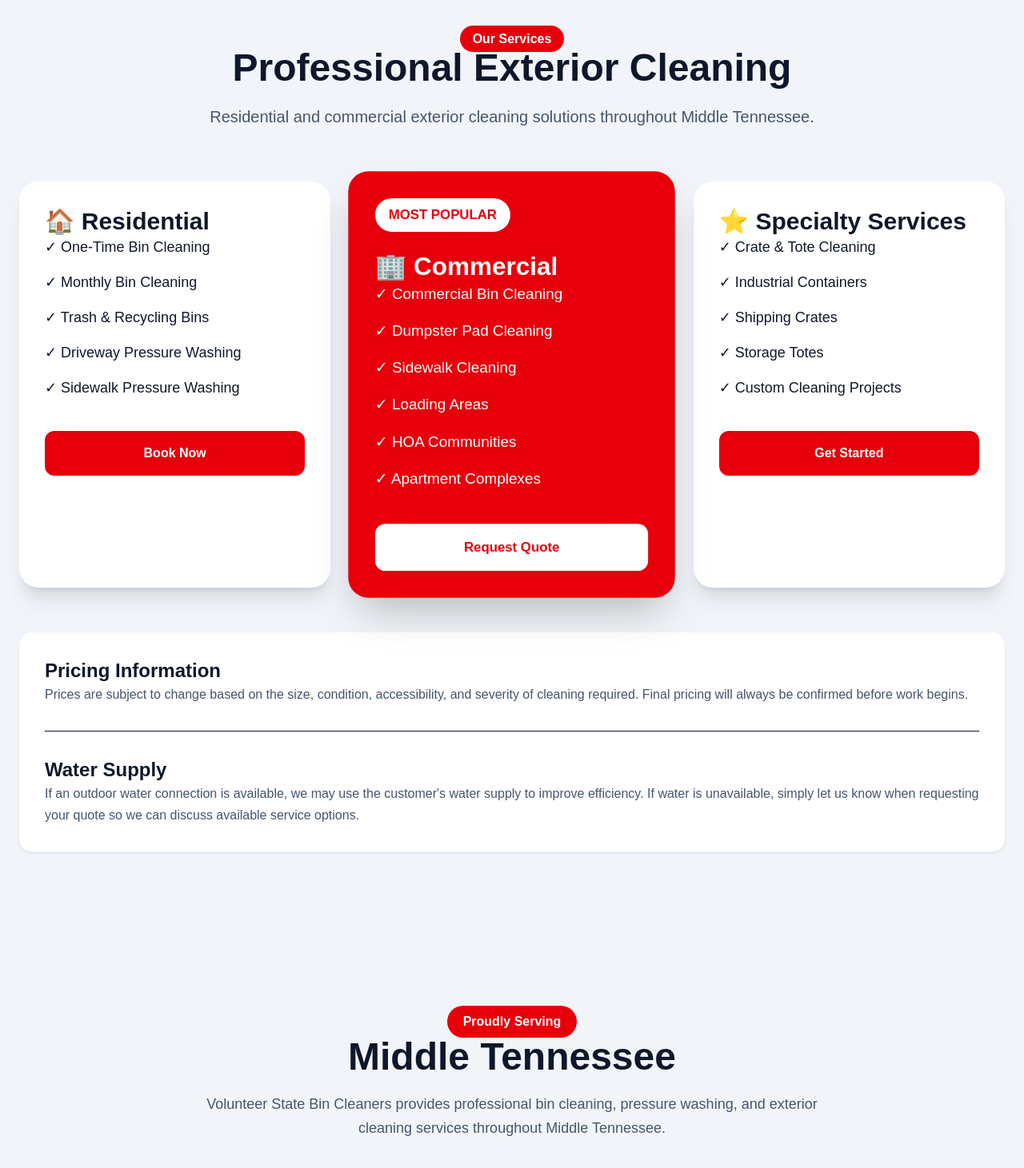
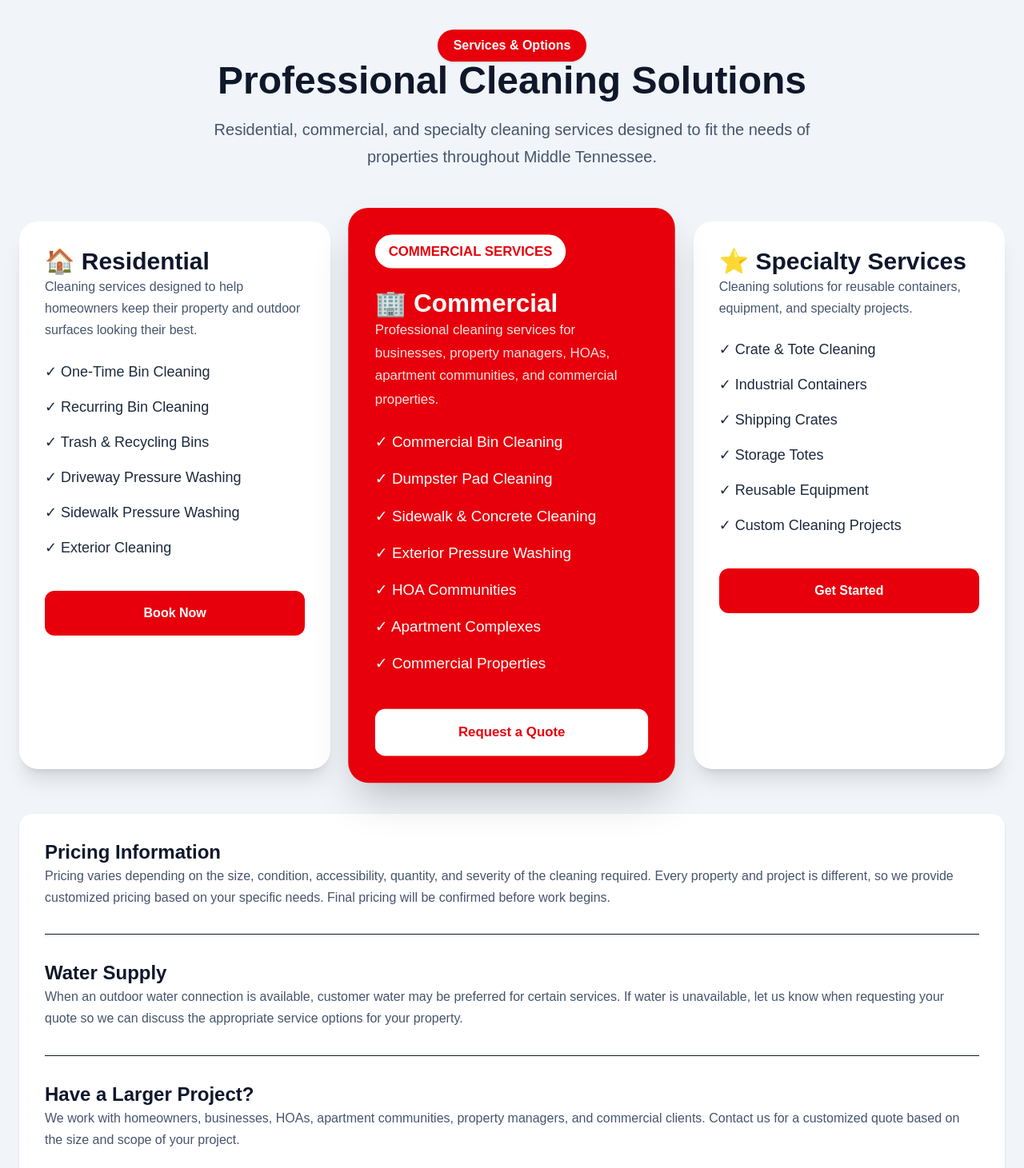
Before and after one commit to volunteerstatebincleaners/volunteer-state-bin-cleaners, a Next.js app: page / in a window 1280 px wide. Shown: the part 4360-5821 px from the top of the page at 80% size. Built offline with nearby package versions, Linux system fonts and the light colour scheme.

Commit message:
Revise Pricing component content and structure
Updated text for services, pricing, and project details to enhance clarity and professionalism.

```diff
--- a/app/components/Pricing.tsx
+++ b/app/components/Pricing.tsx
@@ -4,41 +4,42 @@
   return (
     <section id="pricing" className="bg-slate-100 py-24">
       <div className="max-w-7xl mx-auto px-6">
-
+        {/* Section Header */}
         <div className="text-center mb-16">
-
-          <span className="bg-red-600 text-white px-4 py-2 rounded-full font-semibold">
-            Our Services
+          <span className="inline-block bg-red-600 text-white px-5 py-2 rounded-full font-semibold shadow-sm">
+            Services & Options
           </span>
 
-          <h2 className="text-5xl font-black text-slate-900 mt-6">
-            Professional Exterior Cleaning
+          <h2 className="text-4xl lg:text-5xl font-black text-slate-900 mt-6">
+            Professional Cleaning Solutions
           </h2>
 
-          <p className="text-slate-600 text-xl mt-5 max-w-3xl mx-auto">
-            Residential and commercial exterior cleaning solutions throughout Middle Tennessee.
+          <p className="text-slate-600 text-lg lg:text-xl mt-5 max-w-3xl mx-auto leading-8">
+            Residential, commercial, and specialty cleaning services designed
+            to fit the needs of properties throughout Middle Tennessee.
           </p>
-
         </div>
 
+        {/* Service Options */}
         <div className="grid lg:grid-cols-3 gap-8">
-
           {/* Residential */}
-
-          <div className="bg-white rounded-3xl shadow-xl p-8">
-
-            <h3 className="text-3xl font-bold mb-6">
+          <div className="bg-white rounded-3xl shadow-xl p-8 hover:shadow-2xl transition">
+            <h3 className="text-3xl font-bold text-slate-900 mb-6">
               🏠 Residential
             </h3>
 
-            <ul className="space-y-4 text-lg">
+            <p className="text-slate-600 leading-7 mb-6">
+              Cleaning services designed to help homeowners keep their
+              property and outdoor surfaces looking their best.
+            </p>
 
+            <ul className="space-y-4 text-lg text-slate-800">
               <li>✓ One-Time Bin Cleaning</li>
-              <li>✓ Monthly Bin Cleaning</li>
+              <li>✓ Recurring Bin Cleaning</li>
               <li>✓ Trash & Recycling Bins</li>
               <li>✓ Driveway Pressure Washing</li>
               <li>✓ Sidewalk Pressure Washing</li>
-
+              <li>✓ Exterior Cleaning</li>
             </ul>
 
             <Link
@@ -47,57 +48,60 @@
             >
               Book Now
             </Link>
-
           </div>
 
           {/* Commercial */}
-
-          <div className="bg-red-600 text-white rounded-3xl shadow-2xl p-8 scale-105">
-
+          <div className="bg-red-600 text-white rounded-3xl shadow-2xl p-8 lg:scale-105">
             <div className="bg-white text-red-600 inline-block px-4 py-2 rounded-full font-bold mb-6">
-              MOST POPULAR
+              COMMERCIAL SERVICES
             </div>
 
             <h3 className="text-3xl font-bold mb-6">
               🏢 Commercial
             </h3>
 
+            <p className="text-red-100 leading-7 mb-6">
+              Professional cleaning services for businesses, property
+              managers, HOAs, apartment communities, and commercial
+              properties.
+            </p>
+
             <ul className="space-y-4 text-lg">
-
               <li>✓ Commercial Bin Cleaning</li>
               <li>✓ Dumpster Pad Cleaning</li>
-              <li>✓ Sidewalk Cleaning</li>
-              <li>✓ Loading Areas</li>
+              <li>✓ Sidewalk & Concrete Cleaning</li>
+              <li>✓ Exterior Pressure Washing</li>
               <li>✓ HOA Communities</li>
               <li>✓ Apartment Complexes</li>
-
+              <li>✓ Commercial Properties</li>
             </ul>
 
             <Link
               href="/quote"
               className="block mt-10 bg-white text-red-600 hover:bg-slate-200 text-center py-4 rounded-xl font-bold transition"
             >
-              Request Quote
+              Request a Quote
             </Link>
-
           </div>
 
           {/* Specialty */}
-
-          <div className="bg-white rounded-3xl shadow-xl p-8">
-
-            <h3 className="text-3xl font-bold mb-6">
+          <div className="bg-white rounded-3xl shadow-xl p-8 hover:shadow-2xl transition">
+            <h3 className="text-3xl font-bold text-slate-900 mb-6">
               ⭐ Specialty Services
             </h3>
 
-            <ul className="space-y-4 text-lg">
+            <p className="text-slate-600 leading-7 mb-6">
+              Cleaning solutions for reusable containers, equipment, and
+              specialty projects.
+            </p>
 
+            <ul className="space-y-4 text-lg text-slate-800">
               <li>✓ Crate & Tote Cleaning</li>
               <li>✓ Industrial Containers</li>
               <li>✓ Shipping Crates</li>
               <li>✓ Storage Totes</li>
+              <li>✓ Reusable Equipment</li>
               <li>✓ Custom Cleaning Projects</li>
-
             </ul>
 
             <Link
@@ -106,40 +110,58 @@
             >
               Get Started
             </Link>
-
           </div>
-
         </div>
 
+        {/* Pricing Information */}
         <div className="mt-14 bg-white rounded-2xl shadow p-8">
-
           <h3 className="text-2xl font-bold text-slate-900 mb-4">
             Pricing Information
           </h3>
 
           <p className="text-slate-600 leading-8">
-            Prices are subject to change based on the size, condition,
-            accessibility, and severity of cleaning required.
-            Final pricing will always be confirmed before work begins.
+            Pricing varies depending on the size, condition, accessibility,
+            quantity, and severity of the cleaning required. Every property
+            and project is different, so we provide customized pricing based
+            on your specific needs. Final pricing will be confirmed before
+            work begins.
           </p>
 
+          {/* Water Supply */}
           <div className="border-t mt-8 pt-8">
-
             <h3 className="text-2xl font-bold text-slate-900 mb-4">
               Water Supply
             </h3>
 
             <p className="text-slate-600 leading-8">
-              If an outdoor water connection is available, we may use the
-              customer's water supply to improve efficiency.
-              If water is unavailable, simply let us know when requesting your quote
-              so we can discuss available service options.
+              When an outdoor water connection is available, customer water
+              may be preferred for certain services. If water is unavailable,
+              let us know when requesting your quote so we can discuss the
+              appropriate service options for your property.
+            </p>
+          </div>
+
+          {/* Custom Projects */}
+          <div className="border-t mt-8 pt-8">
+            <h3 className="text-2xl font-bold text-slate-900 mb-4">
+              Have a Larger Project?
+            </h3>
+
+            <p className="text-slate-600 leading-8">
+              We work with homeowners, businesses, HOAs, apartment
+              communities, property managers, and commercial clients. Contact
+              us for a customized quote based on the size and scope of your
+              project.
             </p>
 
+            <Link
+              href="/quote"
+              className="inline-block mt-6 bg-red-600 hover:bg-red-700 text-white px-8 py-4 rounded-xl font-bold transition"
+            >
+              Get a Free Quote
+            </Link>
           </div>
-
         </div>
-
       </div>
     </section>
   );
```
